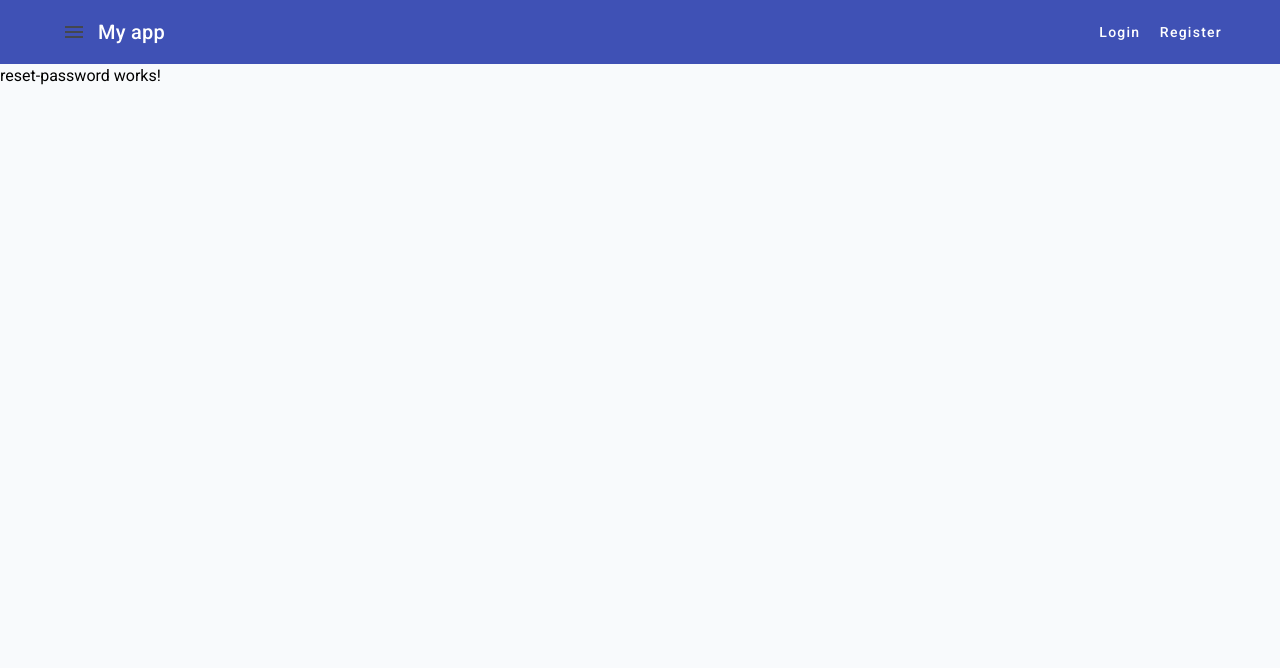
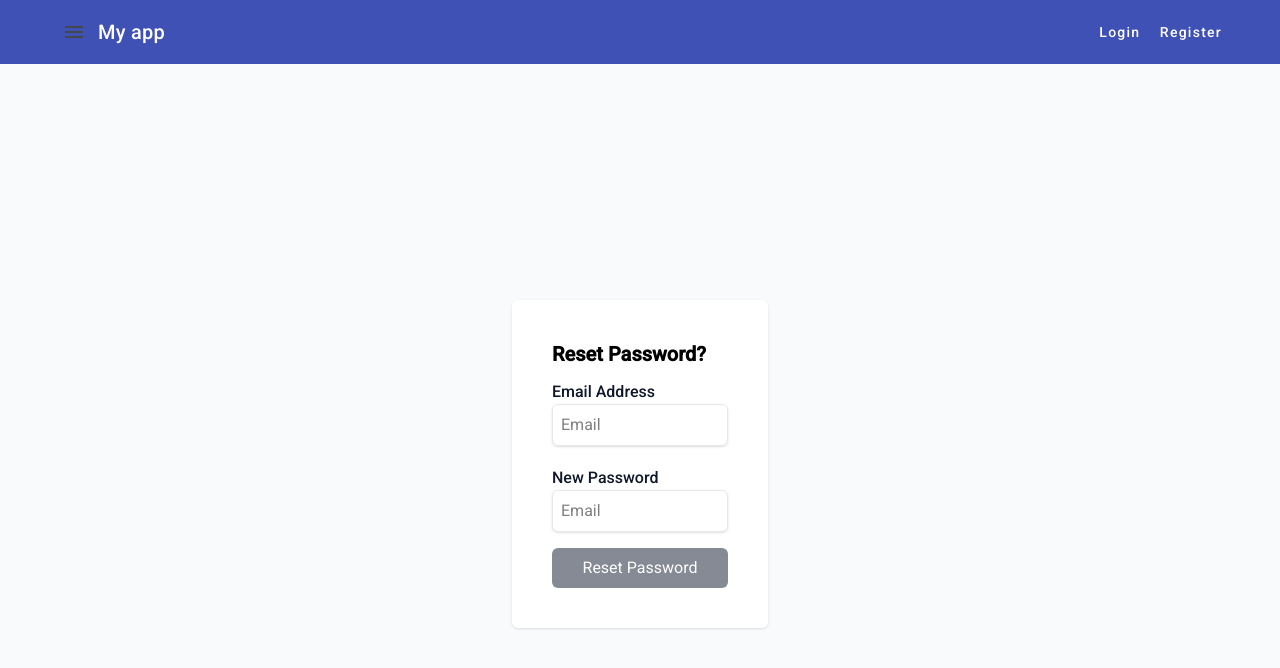
Before and after one commit to EdiYt/Auth_App_Front, an Angular app: page /reset-password in a window 1280 px wide. Shown: the top 668 px of the page. Built offline with nearby package versions, Linux system fonts and the light colour scheme.

Commit message:
Se agrego la pagina donde se resetea la contraseña

```diff
--- /dev/null
+++ b/src/app/interfaces/reset-password-request.ts
@@ -0,0 +1,5 @@
+export interface ResetPasswordRequest{
+    email: string;
+    token: string;
+    newPassword: string;
+}
--- a/src/app/pages/reset-password/reset-password.component.html
+++ b/src/app/pages/reset-password/reset-password.component.html
@@ -1 +1,26 @@
-<p>reset-password works!</p>
+<div class="flex bg-slate-50 justify-center items-center h-screen w-screen">
+  <div class="shadow-sm w-1/5 p-10 bg-white rounded-md">
+
+    <h1 class="text-xl font-bold">
+      Reset Password?
+    </h1>
+
+    <p class="text-base mt-3 text-slate-900 font-medium">
+      Email Address
+    </p>
+    <input type="email" readonly name="email" class="w-full mb-2 border-gray-200 border shadow-sm p-2 rounded-md"
+           placeholder="Email" [(ngModel)]="resetPassword.email">
+
+    <p class="text-base mt-3 text-slate-900 font-medium">
+      New Password
+    </p>
+    <input type="password" name="password" class="w-full mb-2 border-gray-200 border shadow-sm p-2 rounded-md"
+           placeholder="Email" [(ngModel)]="resetPassword.newPassword">
+
+    <button (click)="resetPasswordHandle()" [disabled]="!resetPassword.email || !resetPassword.newPassword"
+            class="w-full disabled:opacity-50 p-2 bg-slate-900 rounded-md text-white mt-2">
+      Reset Password
+    </button>
+
+  </div>
+</div>
--- a/src/app/pages/reset-password/reset-password.component.ts
+++ b/src/app/pages/reset-password/reset-password.component.ts
@@ -1,11 +1,46 @@
-import { Component } from '@angular/core';
+import { Component, inject, OnInit } from '@angular/core';
+import { ResetPasswordRequest } from '../../interfaces/reset-password-request';
+import { FormsModule } from '@angular/forms';
+import { MatSnackBar, MatSnackBarModule } from '@angular/material/snack-bar';
+import { AuthService } from '../../services/auth.service';
+import { ActivatedRoute, Router } from '@angular/router';
+import { HttpErrorResponse } from '@angular/common/http';
 
 @Component({
   selector: 'app-reset-password',
-  imports: [],
+  imports: [FormsModule, MatSnackBarModule],
   templateUrl: './reset-password.component.html',
   styleUrl: './reset-password.component.css'
 })
-export class ResetPasswordComponent {
 
+export class ResetPasswordComponent implements OnInit {
+  resetPassword = {} as ResetPasswordRequest;
+  authService = inject(AuthService);
+  router = inject(Router);
+  route = inject(ActivatedRoute);
+  matSnackBar = inject(MatSnackBar);
+
+  ngOnInit(): void {
+    this.route.queryParams.subscribe((params) => {
+      this.resetPassword.email = params["email"];
+      this.resetPassword.token = params["token"];
+    });
+  }
+
+  resetPasswordHandle(){
+    this.authService.resetPassword(this.resetPassword).subscribe({
+      next:(response)=>{
+        this.matSnackBar.open(response.message, 'Close', {
+            duration: 5000,
+          });
+
+          this.router.navigate(['/login'])
+      },
+      error:(error:HttpErrorResponse)=>{
+        this.matSnackBar.open(error.error.message, 'Close',{
+          duration:5000
+        })
+      }
+    })
+  }
 }
--- a/src/app/services/auth.service.ts
+++ b/src/app/services/auth.service.ts
@@ -8,6 +8,7 @@ import { map } from 'rxjs/operators';
 import {jwtDecode} from 'jwt-decode';
 import { RegisterRequest } from '../interfaces/register';
 import { UserDetail } from '../interfaces/user-detail';
+import { ResetPasswordRequest } from '../interfaces/reset-password-request';
 
 @Injectable({
   providedIn: 'root'
@@ -41,6 +42,9 @@ export class AuthService {
 
   forgotPassword = (email:string): Observable<AuthResponse> =>
     this.http.post<AuthResponse>(`${this.apiUrl}/account/forgot-password`,{email});
+
+  resetPassword = (data:ResetPasswordRequest): Observable<AuthResponse> =>
+    this.http.post<AuthResponse>(`${this.apiUrl}/account/reset-password`,data);
 
   getUserDetail=()=>{
     const token = this.getToken();
```
